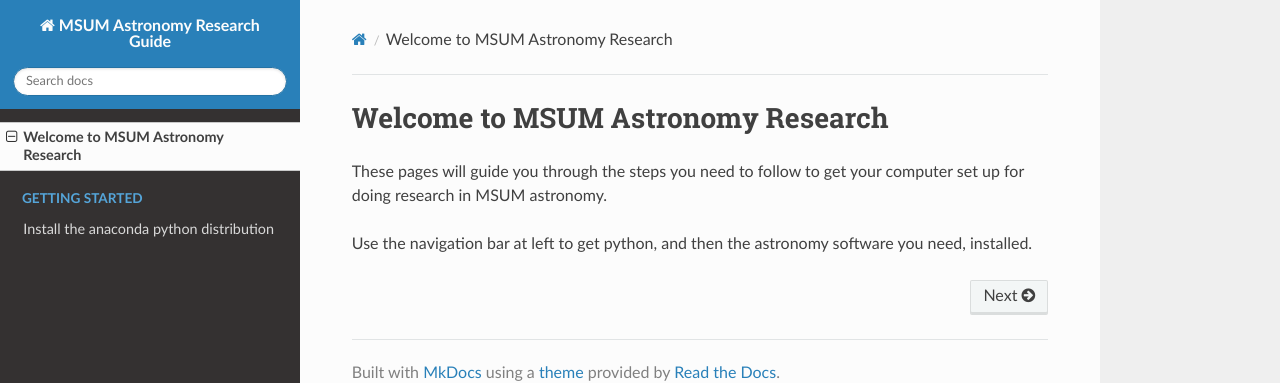
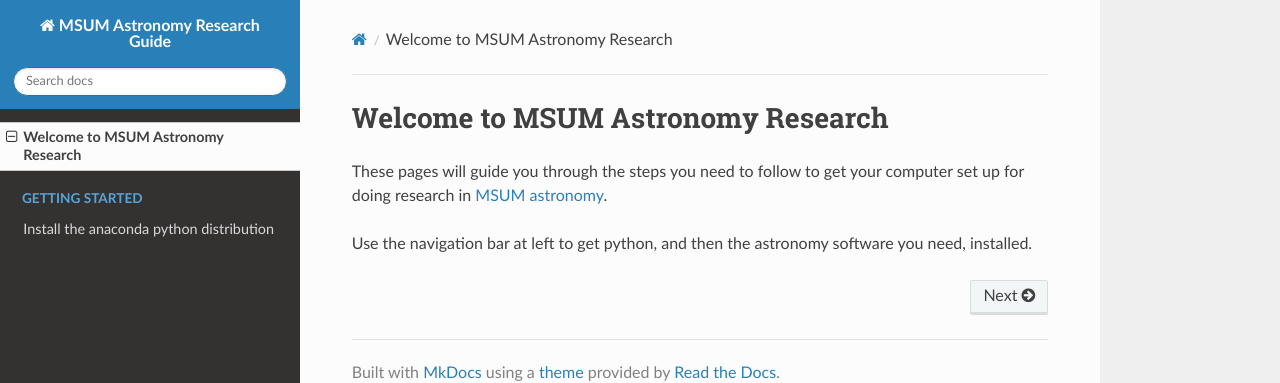
Before and after one commit to mwcraig/astro_research_setup, an MkDocs documentation site: the page built from docs/index.md, in a window 1280 px wide. Shown: the top 383 px of the page. Built offline with MkDocs 1.6.1, drawn with Linux system fonts in a browser that asks for light colours; nearby versions of some CDN libraries; part of the change alters nothing that is shown.

```diff
--- a/docs/index.md
+++ b/docs/index.md
@@ -1,5 +1,8 @@
 # Welcome to MSUM Astronomy Research
 
-These pages will guide you through the steps you need to follow to get your computer set up for doing research in MSUM astronomy.
+These pages will guide you through the steps you need to follow to get your
+computer set up for doing research in
+[MSUM astronomy](http://physics.mnstate.edu).
 
-Use the navigation bar at left to get python, and then the astronomy software you need, installed.
+Use the navigation bar at left to get python, and then the astronomy software
+you need, installed.
```
